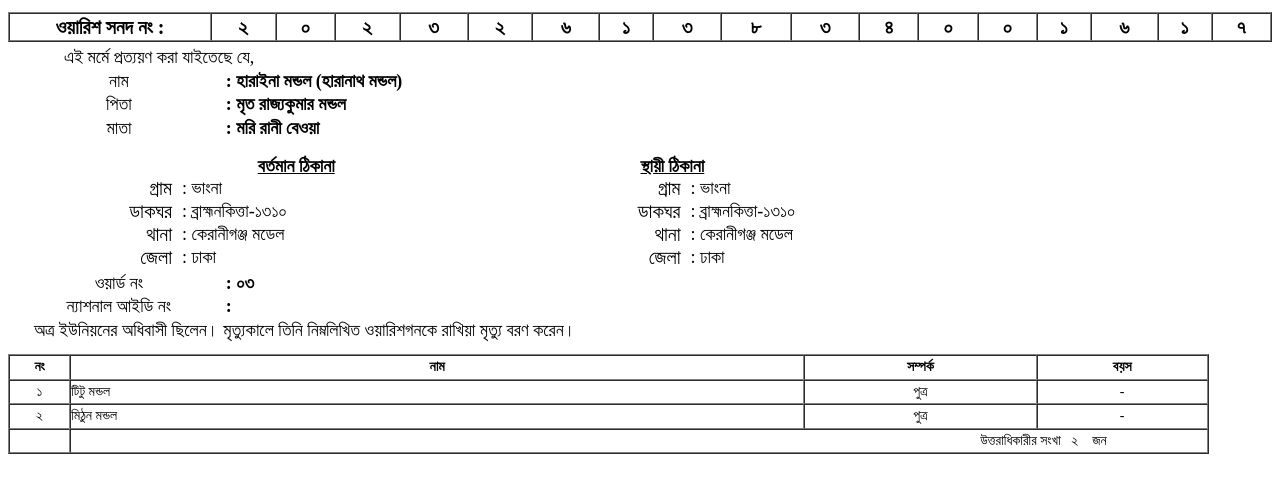
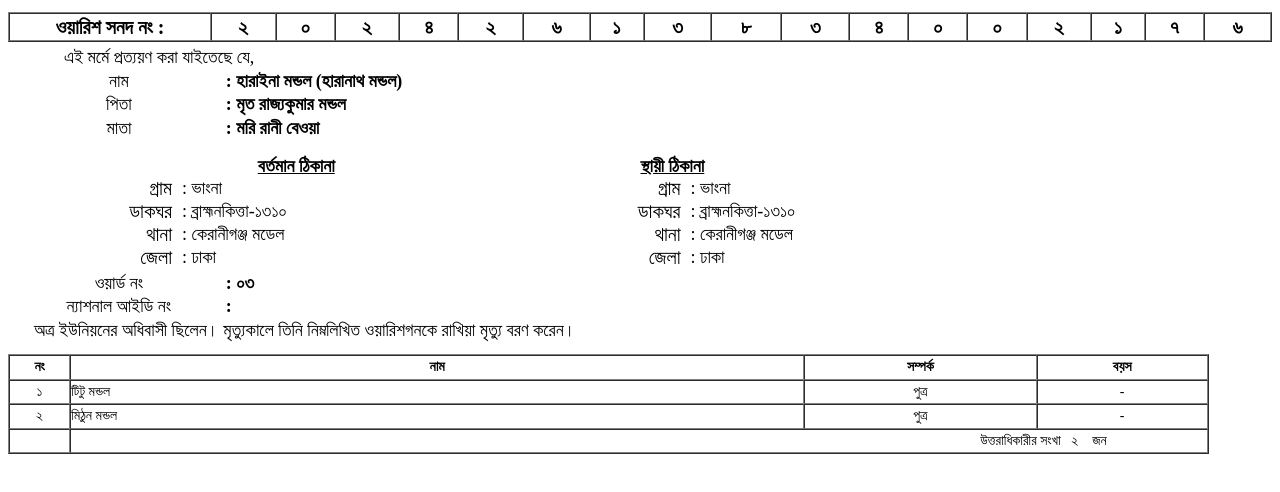
Before and after one commit to kalindiup/744, a plain HTML site: page index.html in a window 1280 px wide. Shown: the part 178-670 px from the top of the page. Drawn offline with Linux system fonts and the light colour scheme.

Commit message:
Update index.html

```diff
--- a/index.html
+++ b/index.html
@@ -35,7 +35,7 @@
             <td style="text-align:center; font-weight:bold; font-size:20px;">২</td>
             <td style="text-align:center; font-weight:bold; font-size:20px;">০</td>
             <td style="text-align:center; font-weight:bold; font-size:20px;">২</td>
-            <td style="text-align:center; font-weight:bold; font-size:20px;">৩</td>
+            <td style="text-align:center; font-weight:bold; font-size:20px;">৪</td>
             <td style="text-align:center; font-weight:bold; font-size:20px;">২</td>
             <td style="text-align:center; font-weight:bold; font-size:20px;">৬</td>
             <td style="text-align:center; font-weight:bold; font-size:20px;">১</td>
@@ -45,10 +45,10 @@
             <td style="text-align:center; font-weight:bold; font-size:20px;">৪</td>
             <td style="text-align:center; font-weight:bold; font-size:20px;">০</td>
             <td style="text-align:center; font-weight:bold; font-size:20px;">০</td>
-            <td style="text-align:center; font-weight:bold; font-size:20px;">১</td>
-            <td style="text-align:center; font-weight:bold; font-size:20px;">৬</td>
+            <td style="text-align:center; font-weight:bold; font-size:20px;">২</td>
             <td style="text-align:center; font-weight:bold; font-size:20px;">১</td>
             <td style="text-align:center; font-weight:bold; font-size:20px;">৭</td>
+            <td style="text-align:center; font-weight:bold; font-size:20px;">৬</td>
         </tr>
     </table>
     <table border="0" style="height:300px; width:100%; padding-left:5px;" cellspacing="0">
```
